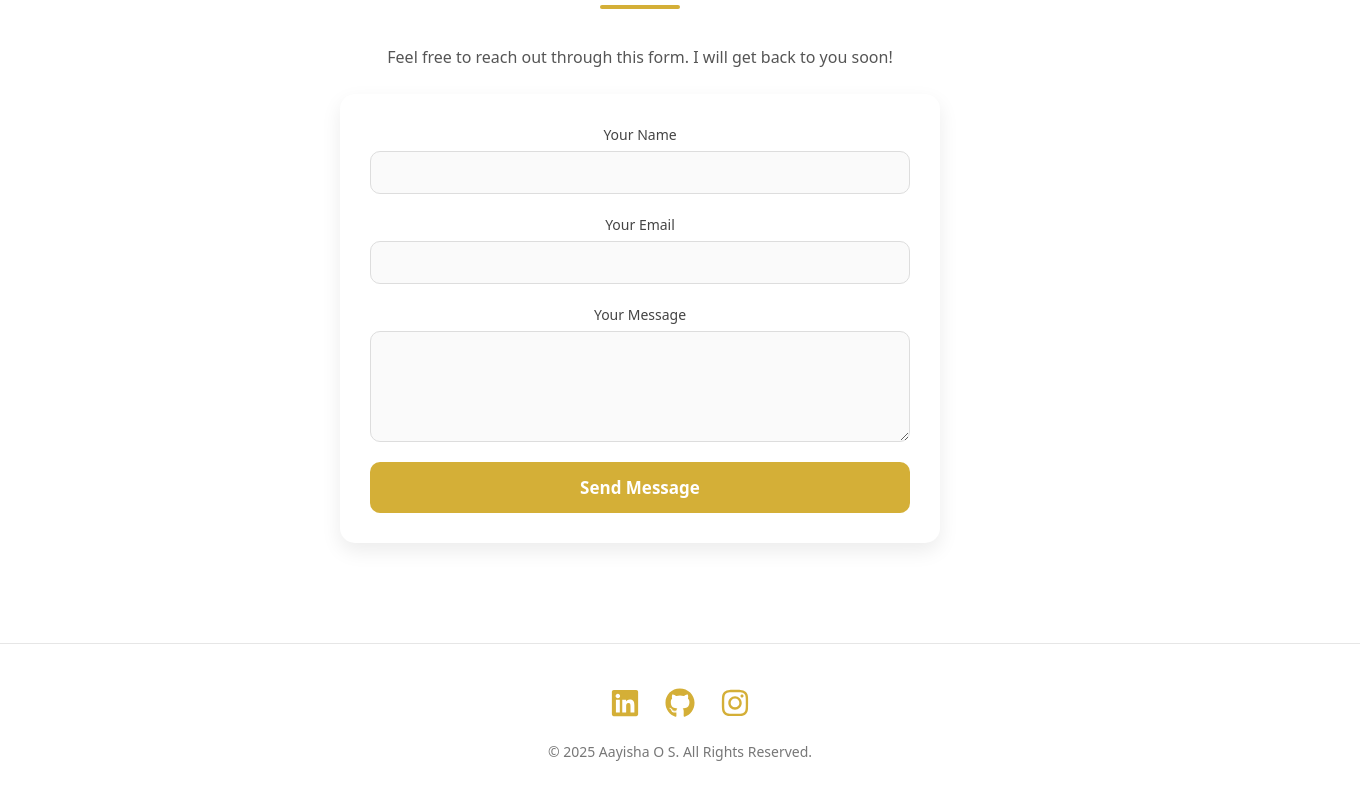
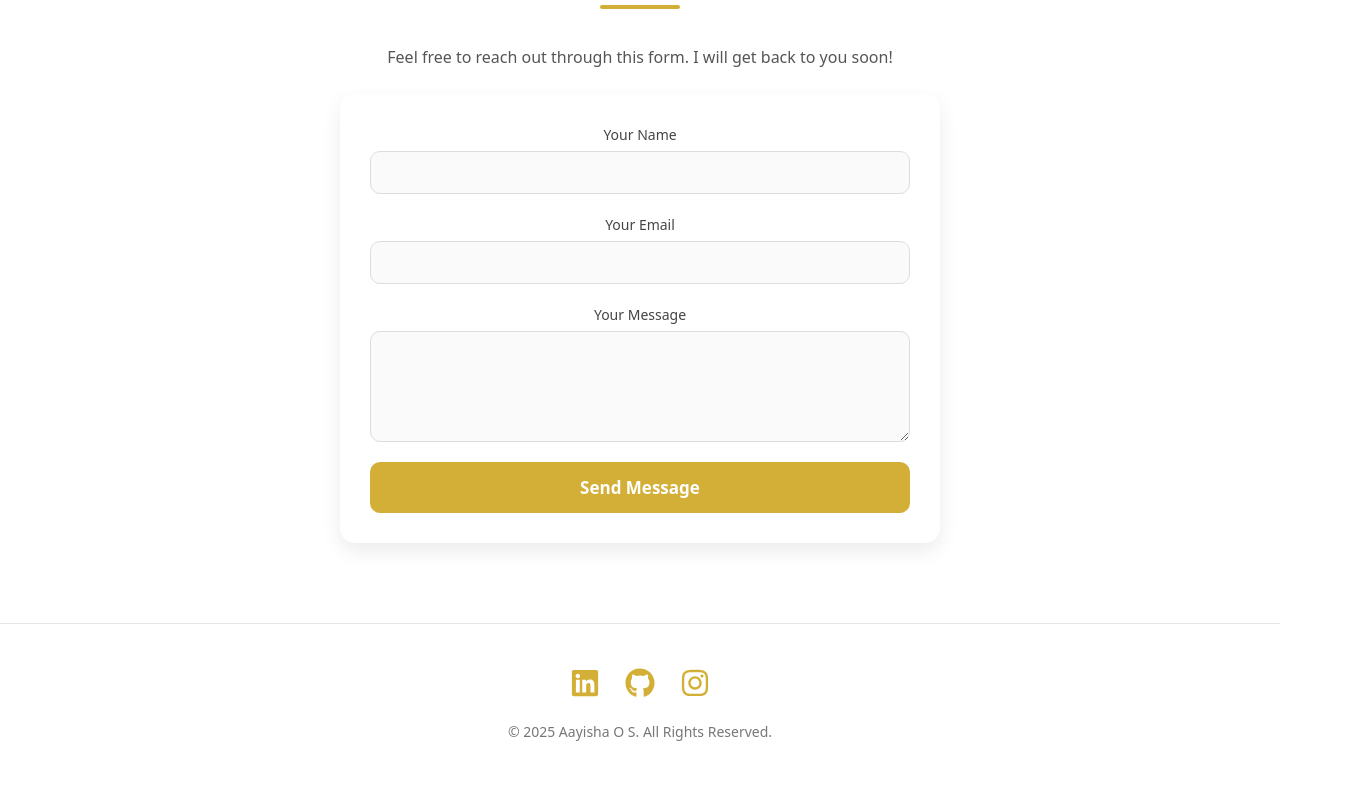
Before and after one commit to AayishaOS/Porfolio, a React (Vite) app: page / in a window 1280 px wide. Shown: the part 3045-3845 px from the top of the page, 1360 px wide, since content can reach past the window. Built offline with nearby package versions, Linux system fonts and the light colour scheme.

Commit message:
footer corrected

```diff
--- a/src/css/footer.css
+++ b/src/css/footer.css
@@ -1,11 +1,19 @@
 .footer {
   width: 100%;
   background: #ffffff;
-  padding: 40px;
+  padding: 40px 20px;
   text-align: center;
-  margin-top: 80px;
   border-top: 1px solid #e6e6e6;
+
+  position: relative;
+  left: 50%;
+  right: 50%;
+  margin-left: -50vw;
+  margin-right: -50vw;
+  padding-left: calc(50vw - 50%);
+  padding-right: calc(50vw - 50%);
 }
+
 
 .footer-icons {
   display: flex;
```
